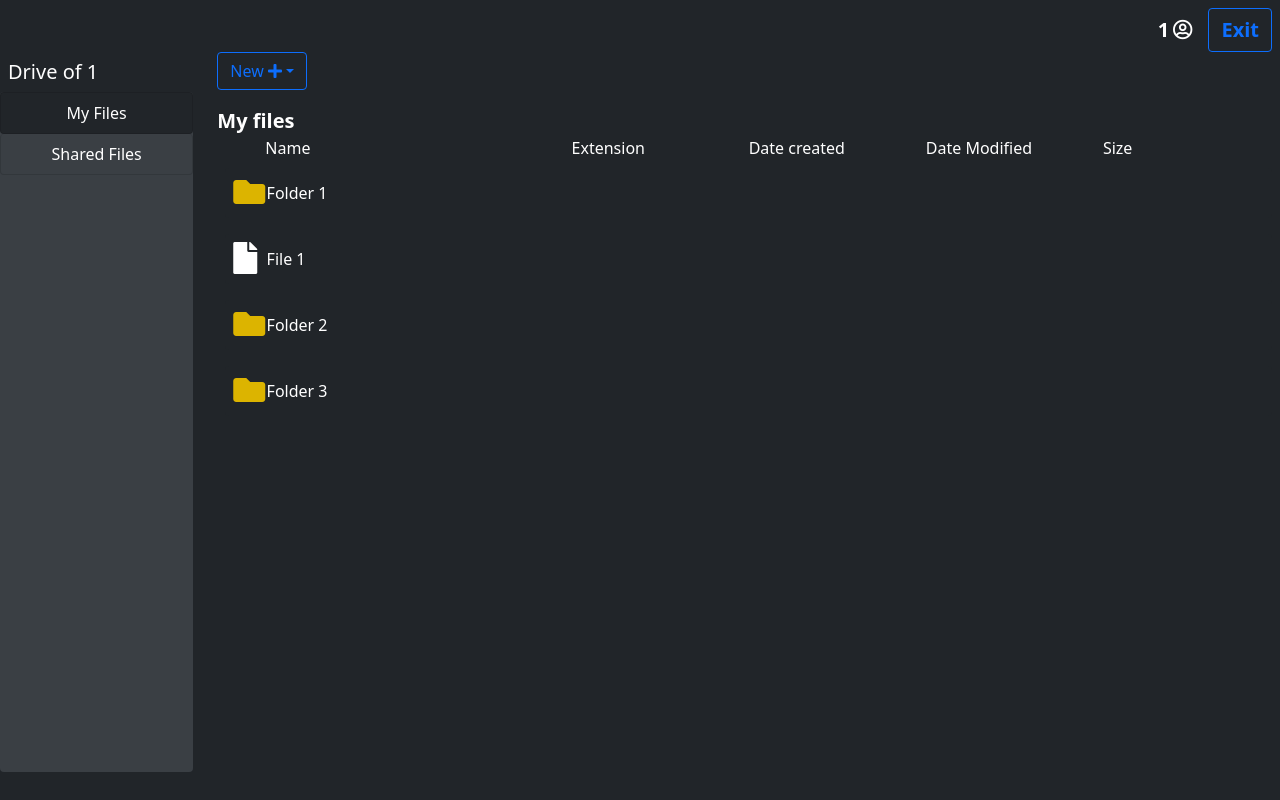
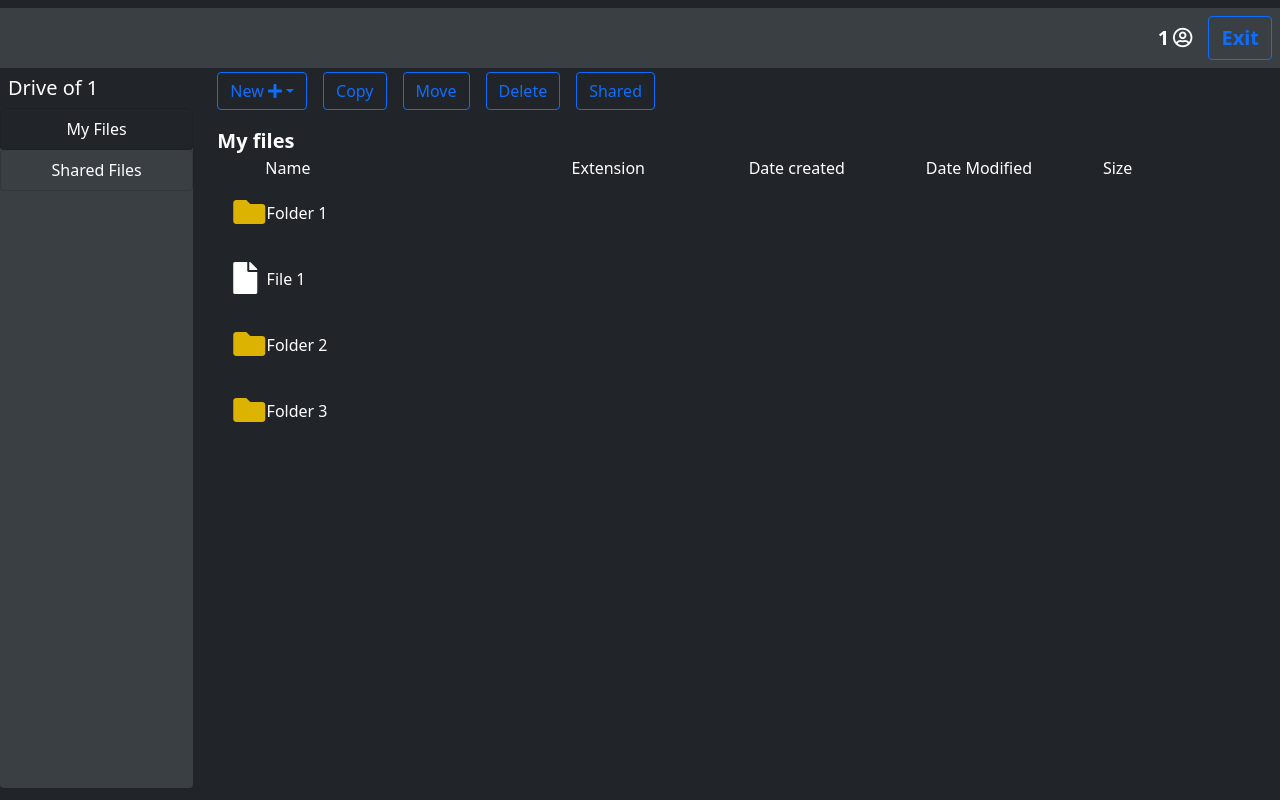
Before and after one commit to fabianmartinez04/Sistemas-Operativos---II-S-2021, an Angular app in the folder Project_3/drive-client/: page /drive-dashboard/1 in a window 1280 px wide. Built offline with nearby package versions, Linux system fonts and the light colour scheme.

Commit message:
add action in the drive interface

```diff
--- a/Project_3/drive-client/src/app/app.module.ts
+++ b/Project_3/drive-client/src/app/app.module.ts
@@ -8,6 +8,7 @@ import { FileComponent } from './components/file/file.component';
 import { UserComponent } from './components/user/user.component';
 import { DashboardComponent } from './components/dashboard/dashboard.component';
 import { CreateDriveComponent } from './components/create-drive/create-drive.component';
+import { MoveComponent } from './components/move/move.component';
 
 @NgModule({
   declarations: [
@@ -15,7 +16,8 @@ import { CreateDriveComponent } from './components/create-drive/create-drive.com
     FileComponent,
     UserComponent,
     DashboardComponent,
-    CreateDriveComponent
+    CreateDriveComponent,
+    MoveComponent
   ],
   imports: [
     BrowserModule,
--- a/Project_3/drive-client/src/app/components/dashboard/dashboard.component.css
+++ b/Project_3/drive-client/src/app/components/dashboard/dashboard.component.css
@@ -14,3 +14,7 @@
 .file:hover {
     background-color: #3a3f44 !important;
 }
+
+.navbar-bg {
+    background-color: #3a3f44 !important;
+}
--- a/Project_3/drive-client/src/app/components/dashboard/dashboard.component.html
+++ b/Project_3/drive-client/src/app/components/dashboard/dashboard.component.html
@@ -1,5 +1,5 @@
 <div>
-    <div class="nav justify-content-end px-2 mt-2">
+    <div class="nav justify-content-end px-2 mt-2 navbar-bg py-2">
         <div class="text-white fs-5 fw-bolder my-auto px-3">
             <span class="px-1">{{user.username | uppercase}}</span>
             <i class="far fa-user-circle"></i>
@@ -22,8 +22,9 @@
                 </button>
             </div>
         </div>
-        <div class="col-xs-12 col-sm-10">
-            <div class="input-group mb-3">
+        <div class="col-xs-12 col-sm-10 mt-1">
+            <div class="btn-group" role="group">
+                <div class="input-group mb-3 me-3">
                     <button class="btn btn-outline-primary dropdown-toggle" type="button" data-bs-toggle="dropdown"
                         aria-expanded="false">
                         New
@@ -33,6 +34,28 @@
                         <li><button class="dropdown-item">Folder</button></li>
                         <li><button class="dropdown-item">File</button></li>
                     </ul>
+                </div>
+                <div class="input-group mb-3 me-3">
+                    <button class="btn btn-outline-primary" type="button">
+                        Copy
+                    </button>
+                </div>
+                <div class="input-group mb-3 me-3">
+                    <button class="btn btn-outline-primary" type="button"
+                        data-bs-toggle="offcanvas" data-bs-target="#offcanvasRight" aria-controls="offcanvasRight">
+                        Move
+                    </button>
+                </div>
+                <div class="input-group mb-3 me-3">
+                    <button class="btn btn-outline-primary" type="button">
+                        Delete
+                    </button>
+                </div>
+                <div class="input-group mb-3 me-3">
+                    <button class="btn btn-outline-primary" type="button">
+                        Shared
+                    </button>
+                </div>
             </div>
             <div class="row">
                 <span class="text-white fs-5 fw-bolder">{{directory}}</span>
@@ -57,12 +80,14 @@
                     </div>
                     <div class="file" *ngFor="let file of files; let index = index"
                         [ngClass]="{'file-selected': selectedItem == index}"
-                        (click)="selectedItem = index"
+                        (click)="selectedItem == index?selectedItem = -1:selectedItem = index"
                         (dblclick)="openFile()">
                         <app-file [file]="file" [selected]="index == selectedItem"></app-file>
                     </div>
             </div>
         </div>
     </div>
+</div>
 
-</div>
+
+<app-move id="offcanvasRight" tabindex="-1" class="offcanvas offcanvas-end" aria-labelledby="offcanvasRightLabel"></app-move>
--- /dev/null
+++ b/Project_3/drive-client/src/app/components/move/move.component.css
@@ -0,0 +1,7 @@
+.title-bg{
+    background-color: #3a3f44;
+}
+
+.body-bg {
+    background-color: #212529 !important;
+}
--- /dev/null
+++ b/Project_3/drive-client/src/app/components/move/move.component.html
@@ -0,0 +1,7 @@
+<div class="offcanvas-header title-bg">
+    <h5 class="text-white">Move</h5>
+    <button type="button" class="btn-close text-reset" data-bs-dismiss="offcanvas" aria-label="Close"></button>
+</div>
+<div class="offcanvas-body body-bg">
+
+</div>
--- /dev/null
+++ b/Project_3/drive-client/src/app/components/move/move.component.ts
@@ -0,0 +1,18 @@
+import { Component, Input, OnInit } from '@angular/core';
+
+@Component({
+  selector: 'app-move',
+  templateUrl: './move.component.html',
+  styleUrls: ['./move.component.css']
+})
+export class MoveComponent implements OnInit {
+
+  @Input() route: string = '';
+  @Input() type: string= '';
+
+  constructor() { }
+
+  ngOnInit(): void {
+  }
+
+}
```
Also changed, not shown: 1 other file (tests, documents, lock files or other folders). Lines whose indentation alone changed are shown as unchanged.
